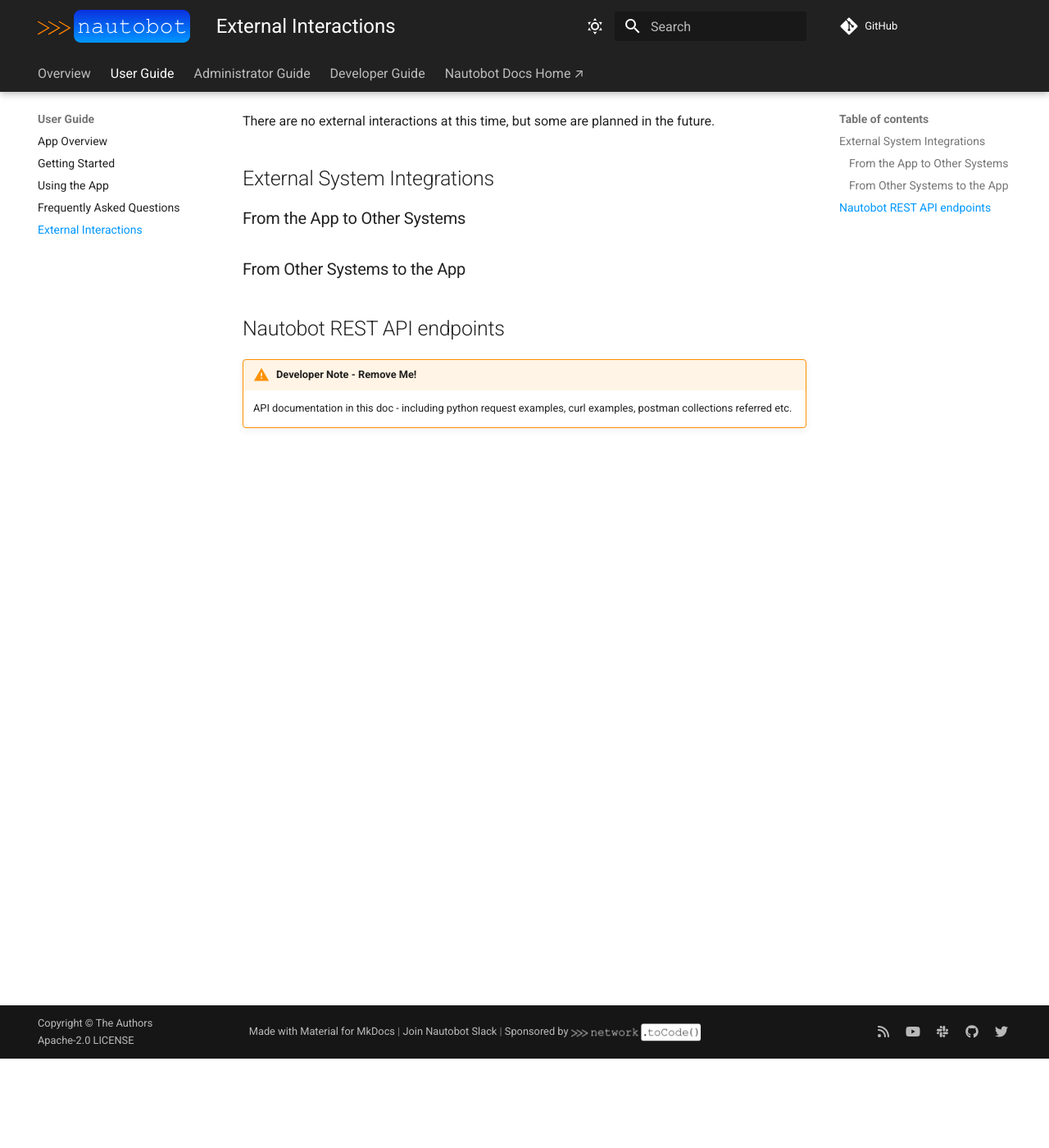
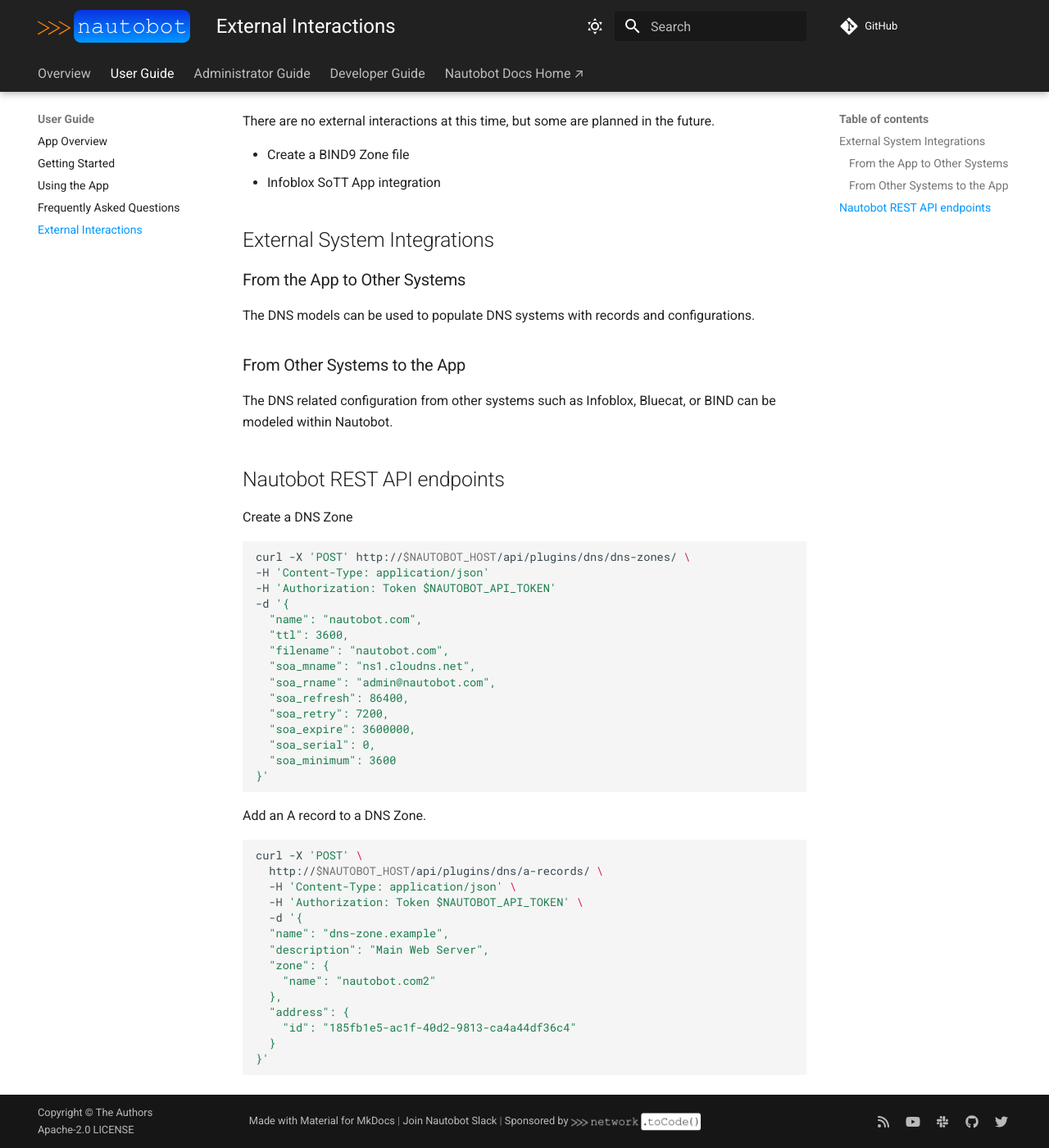
Before and after one commit to nautobot/nautobot-app-dns-models, an MkDocs documentation site: the page built from docs/user/external_interactions.md, in a window 1280 px wide and 1400 px high, scrolled down 109 px. Shown: the whole window at 82% size. Built offline with MkDocs 1.6.1 and Material for MkDocs 9.7.7, drawn with Linux system fonts in a browser that asks for light colours; comment, search, counter and statistics services are not loaded.

Commit message:
update docs

````diff
--- a/docs/user/external_interactions.md
+++ b/docs/user/external_interactions.md
@@ -1,14 +1,57 @@
 # External Interactions
 
 There are no external interactions at this time, but some are planned in the future.
+
+- Create a BIND9 Zone file
+- Infoblox SoTT App integration
 
 ## External System Integrations
 
 ### From the App to Other Systems
 
+The DNS models can be used to populate DNS systems with records and configurations.
+
 ### From Other Systems to the App
+
+The DNS related configuration from other systems such as Infoblox, Bluecat, or BIND can be modeled within Nautobot.
 
 ## Nautobot REST API endpoints
 
-!!! warning "Developer Note - Remove Me!"
-    API documentation in this doc - including python request examples, curl examples, postman collections referred etc.
+Create a DNS Zone
+
+```bash
+curl -X 'POST' http://$NAUTOBOT_HOST/api/plugins/dns/dns-zones/ \
+-H 'Content-Type: application/json'
+-H 'Authorization: Token $NAUTOBOT_API_TOKEN'
+-d '{
+  "name": "nautobot.com",
+  "ttl": 3600,
+  "filename": "nautobot.com",
+  "soa_mname": "ns1.cloudns.net",
+  "soa_rname": "admin@nautobot.com",
+  "soa_refresh": 86400,
+  "soa_retry": 7200,
+  "soa_expire": 3600000,
+  "soa_serial": 0,
+  "soa_minimum": 3600
+}'
+```
+
+Add an A record to a DNS Zone.
+
+```bash
+curl -X 'POST' \
+  http://$NAUTOBOT_HOST/api/plugins/dns/a-records/ \
+  -H 'Content-Type: application/json' \
+  -H 'Authorization: Token $NAUTOBOT_API_TOKEN' \
+  -d '{
+  "name": "dns-zone.example",
+  "description": "Main Web Server",
+  "zone": {
+    "name": "nautobot.com2"
+  },
+  "address": {
+    "id": "185fb1e5-ac1f-40d2-9813-ca4a44df36c4"
+  }
+}'
+```
````
Also changed, not shown: README.md (+8 -6 lines), docs/admin/compatibility_matrix.md (+1 -1 lines), docs/admin/uninstall.md (+0 -3 lines), docs/user/app_getting_started.md (+34 -2 lines), docs/user/app_use_cases.md (+7 -6 lines), docs/user/faq.md (+2 -0 lines), docs/images/getting_started-add-record-1.png (added), docs/images/getting_started-add-record-2.png (added), docs/images/getting_started-add-record-3.png (added), docs/images/getting_started-add-zone-1.png, docs/images/getting_started-add-zone-2.png, docs/images/getting_started-add-zone-3.png (added), docs/images/getting_started-dns-zone-nav-bar.png, docs/images/icon-nautobot-dns-models.png, 1 more files.
